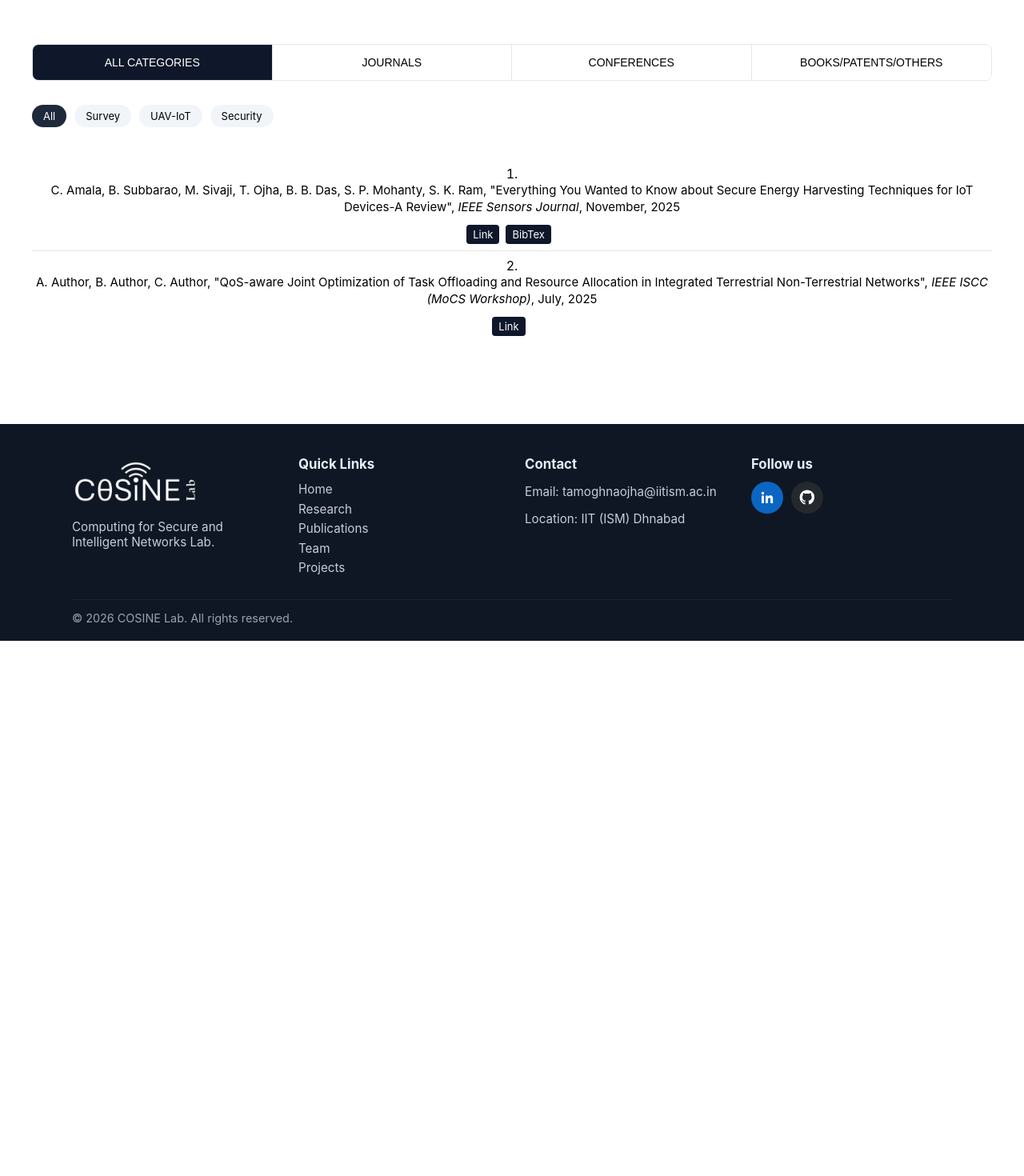
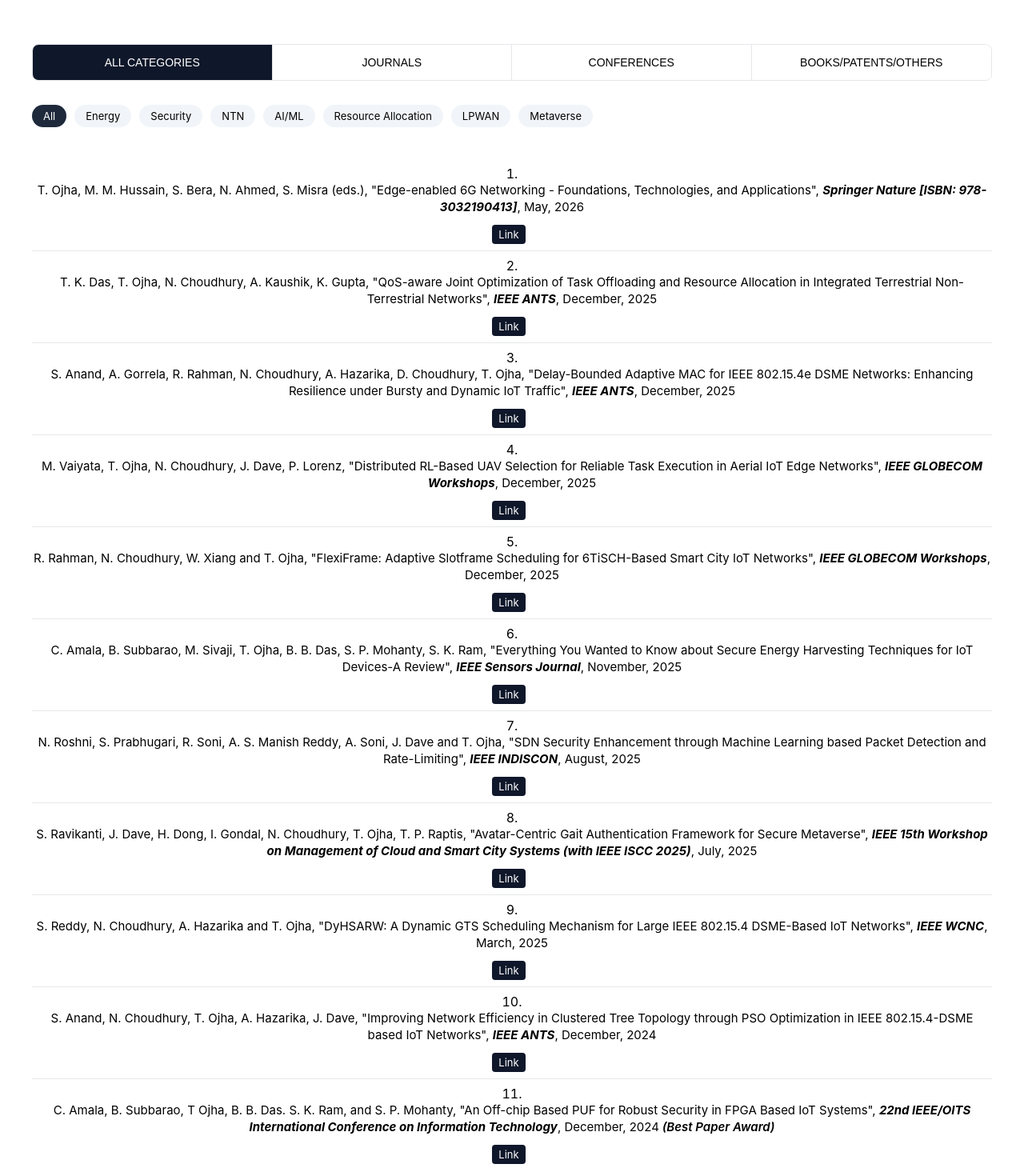
Before and after one commit to cosinelab-iitism/cosinelab-iitism.github.io, a React (Create React App) app: page /publication in a window 1280 px wide. Shown: the part 680-2150 px from the top of the page at 80% size. Before the commit the page ends 1481 px from the top, so only its background shows below. Built offline with nearby package versions, Linux system fonts and the light colour scheme.

Commit message:
publication update

```diff
--- a/public/bibtex/publications.json
+++ b/public/bibtex/publications.json
@@ -1,4 +1,15 @@
 [
+  {
+    "authors": "T. Ojha, M. M. Hussain, S. Bera, N. Ahmed, S. Misra (eds.)",
+    "title": "Edge-enabled 6G Networking - Foundations, Technologies, and Applications",
+    "venue": "Springer Nature [ISBN: 978-3032190413]",
+    "month": 5,
+    "year": 2026,
+    "type": "journal",
+    "tags": ["Energy", "Security"],
+    "link": "https://www.amazon.in/Edge-enabled-Networking-Foundations-Technologies-Applications/dp/303219041X",
+    "note": ""
+  },
   {
     "authors": "C. Amala, B. Subbarao, M. Sivaji, T. Ojha, B. B. Das, S. P. Mohanty, S. K. Ram",
     "title": "Everything You Wanted to Know about Secure Energy Harvesting Techniques for IoT Devices-A Review",
@@ -6,18 +17,107 @@
     "month": 11,
     "year": 2025,
     "type": "journal",
-    "tags": ["Survey"],
-    "link": "https://example.com/publication/secure-resource-allocation",
-    "bibtexLink": "/bibtex/secure-resource-allocation.txt"
+    "tags": ["Energy", "Security"],
+    "link": "https://ieeexplore.ieee.org/document/11192196",
+    "note": ""
   },
   {
-    "authors": "A. Author, B. Author, C. Author",
+    "authors": "T. K. Das, T. Ojha, N. Choudhury, A. Kaushik, K. Gupta",
     "title": "QoS-aware Joint Optimization of Task Offloading and Resource Allocation in Integrated Terrestrial Non-Terrestrial Networks",
-    "venue": "IEEE ISCC (MoCS Workshop)",
+    "venue": "IEEE ANTS",
+    "month": 12,
+    "year": 2025,
+    "type": "conference",
+    "tags": ["NTN", "AI/ML", "Resource Allocation", "Energy"],
+    "link": "#",
+    "note": ""
+  },
+  {
+    "authors": "S. Anand, A. Gorrela, R. Rahman, N. Choudhury, A. Hazarika, D. Choudhury, T. Ojha",
+    "title": "Delay-Bounded Adaptive MAC for IEEE 802.15.4e DSME Networks: Enhancing Resilience under Bursty and Dynamic IoT Traffic",
+    "venue": "IEEE ANTS",
+    "month": 12,
+    "year": 2025,
+    "type": "conference",
+    "tags": ["LPWAN", "AI/ML", "Resource Allocation", "Energy"],
+    "link": "#",
+    "note": ""
+  },
+  {
+    "authors": "M. Vaiyata, T. Ojha, N. Choudhury, J. Dave, P. Lorenz",
+    "title": "Distributed RL-Based UAV Selection for Reliable Task Execution in Aerial IoT Edge Networks",
+    "venue": "IEEE GLOBECOM Workshops",
+    "month": 12,
+    "year": 2025,
+    "type": "conference",
+    "tags": ["NTN", "AI/ML", "Resource Allocation", "Energy"],
+    "link": "#",
+    "note": ""
+  },
+  {
+    "authors": "R. Rahman, N. Choudhury, W. Xiang and T. Ojha",
+    "title": "FlexiFrame: Adaptive Slotframe Scheduling for 6TiSCH-Based Smart City IoT Networks",
+    "venue": "IEEE GLOBECOM Workshops",
+    "month": 12,
+    "year": 2025,
+    "type": "conference",
+    "tags": ["LPWAN", "AI/ML", "Resource Allocation"],
+    "link": "#",
+    "note": ""
+  },
+  {
+    "authors": "N. Roshni, S. Prabhugari, R. Soni, A. S. Manish Reddy, A. Soni, J. Dave and T. Ojha",
+    "title": "SDN Security Enhancement through Machine Learning based Packet Detection and Rate-Limiting",
+    "venue": "IEEE INDISCON",
+    "month": 8,
+    "year": 2025,
+    "type": "conference",
+    "tags": ["AI/ML", "Security"],
+    "link": "https://ieeexplore.ieee.org/document/11254914",
+    "note": ""
+  },
+  {
+    "authors": "S. Ravikanti, J. Dave, H. Dong, I. Gondal, N. Choudhury, T. Ojha, T. P. Raptis",
+    "title": "Avatar-Centric Gait Authentication Framework for Secure Metaverse",
+    "venue": "IEEE 15th Workshop on Management of Cloud and Smart City Systems (with IEEE ISCC 2025)",
     "month": 7,
     "year": 2025,
     "type": "conference",
-    "tags": ["UAV-IoT", "Security"],
-    "link": "https://example.com/publication/ai-driven-secure-comm"
+    "tags": ["Metaverse", "Security"],
+    "link": "https://www.computer.org/csdl/proceedings-article/iscc/2025/11326103/2df96Jey9I4",
+    "note": ""
+  },
+  {
+    "authors": "S. Reddy, N. Choudhury, A. Hazarika and T. Ojha",
+    "title": "DyHSARW: A Dynamic GTS Scheduling Mechanism for Large IEEE 802.15.4 DSME-Based IoT Networks",
+    "venue": "IEEE WCNC",
+    "month": 3,
+    "year": 2025,
+    "type": "conference",
+    "tags": ["LPWAN", "Resource Allocation"],
+    "link": "https://ieeexplore.ieee.org/document/10978176",
+    "note": ""
+  },
+  {
+    "authors": "S. Anand, N. Choudhury, T. Ojha, A. Hazarika, J. Dave",
+    "title": "Improving Network Efficiency in Clustered Tree Topology through PSO Optimization in IEEE 802.15.4-DSME based IoT Networks",
+    "venue": "IEEE ANTS",
+    "month": 12,
+    "year": 2024,
+    "type": "conference",
+    "tags": ["LPWAN", "Resource Allocation"],
+    "link": "https://ieeexplore.ieee.org/document/10898488",
+    "note": ""
+  },
+  {
+    "authors": "C. Amala, B. Subbarao, T Ojha, B. B. Das. S. K. Ram, and S. P. Mohanty",
+    "title": "An Off-chip Based PUF for Robust Security in FPGA Based IoT Systems",
+    "venue": "22nd IEEE/OITS International Conference on Information Technology",
+    "month": 12,
+    "year": 2024,
+    "type": "conference",
+    "tags": ["Energy", "Security"],
+    "link": "https://ieeexplore.ieee.org/document/10973683",
+    "note": "Best Paper Award"
   }
 ]
--- a/src/pages/publication/Publication.css
+++ b/src/pages/publication/Publication.css
@@ -117,6 +117,10 @@
   font-style: italic;
 }
 
+.pub-note {
+  font-style: italic;
+  font-weight: 600;
+}
 
 .pub-link {
   display: inline-block;
--- a/src/pages/publication/Publication.js
+++ b/src/pages/publication/Publication.js
@@ -109,7 +109,11 @@
           const citationParts = [];
           if (pub.authors) citationParts.push(pub.authors);
           if (pub.title) citationParts.push(`"${pub.title}"`);
-          if (pub.venue) citationParts.push(<em key="venue">{pub.venue}</em>);
+          if (pub.venue) citationParts.push(
+            <strong key="venue">
+              <em>{pub.venue}</em>
+            </strong>
+          );
           if (monthStr) citationParts.push(monthStr);
           if (pub.year) citationParts.push(pub.year);
 
@@ -122,6 +126,9 @@
                     {i < citationParts.length - 1 ? ", " : ""}
                   </span>
                 ))}
+                {pub.note && pub.note.trim() !== "" && (
+                  <span className="pub-note"> ({pub.note})</span>
+                )}
               </p>
 
               <div className="action-btn-container">
```
